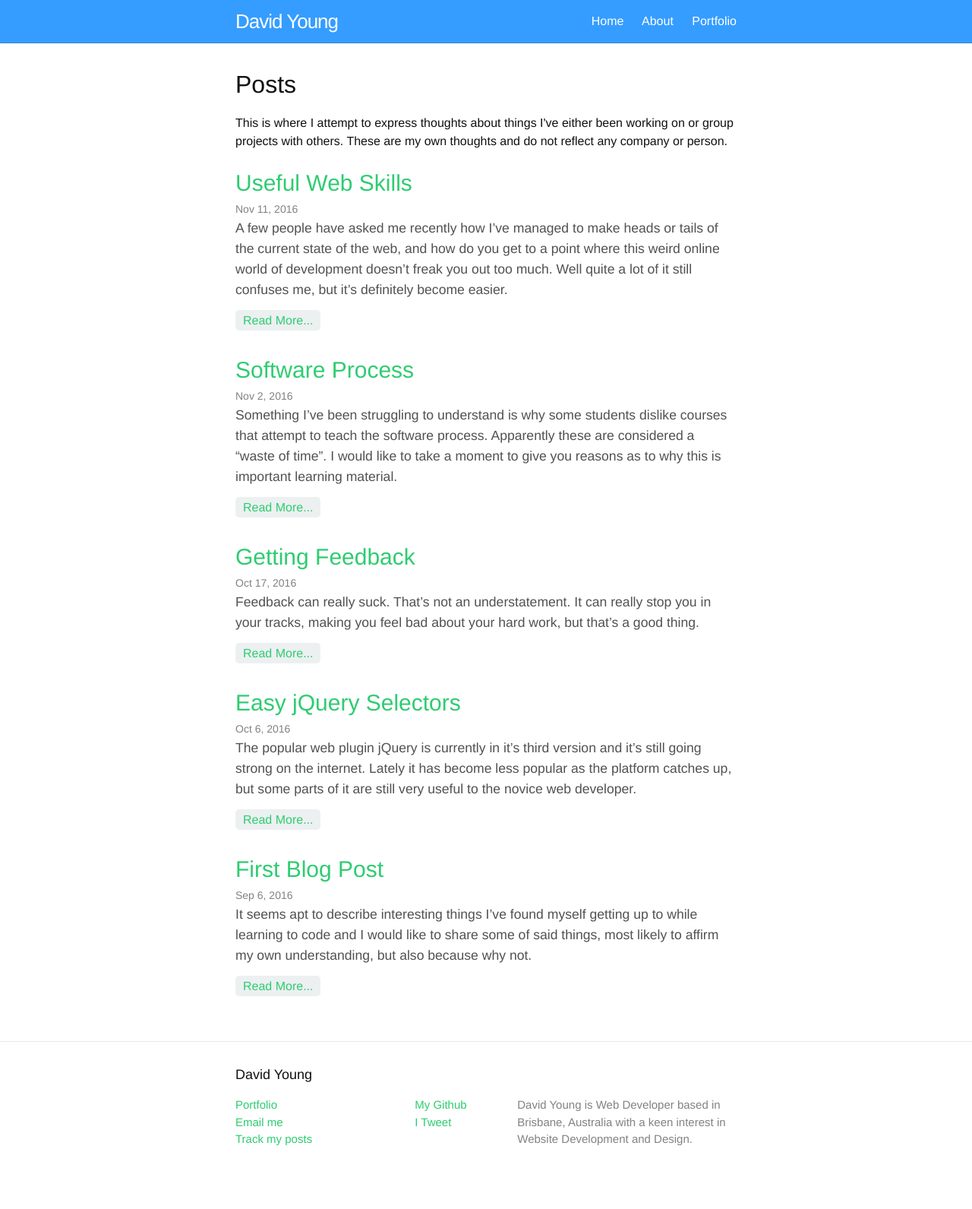
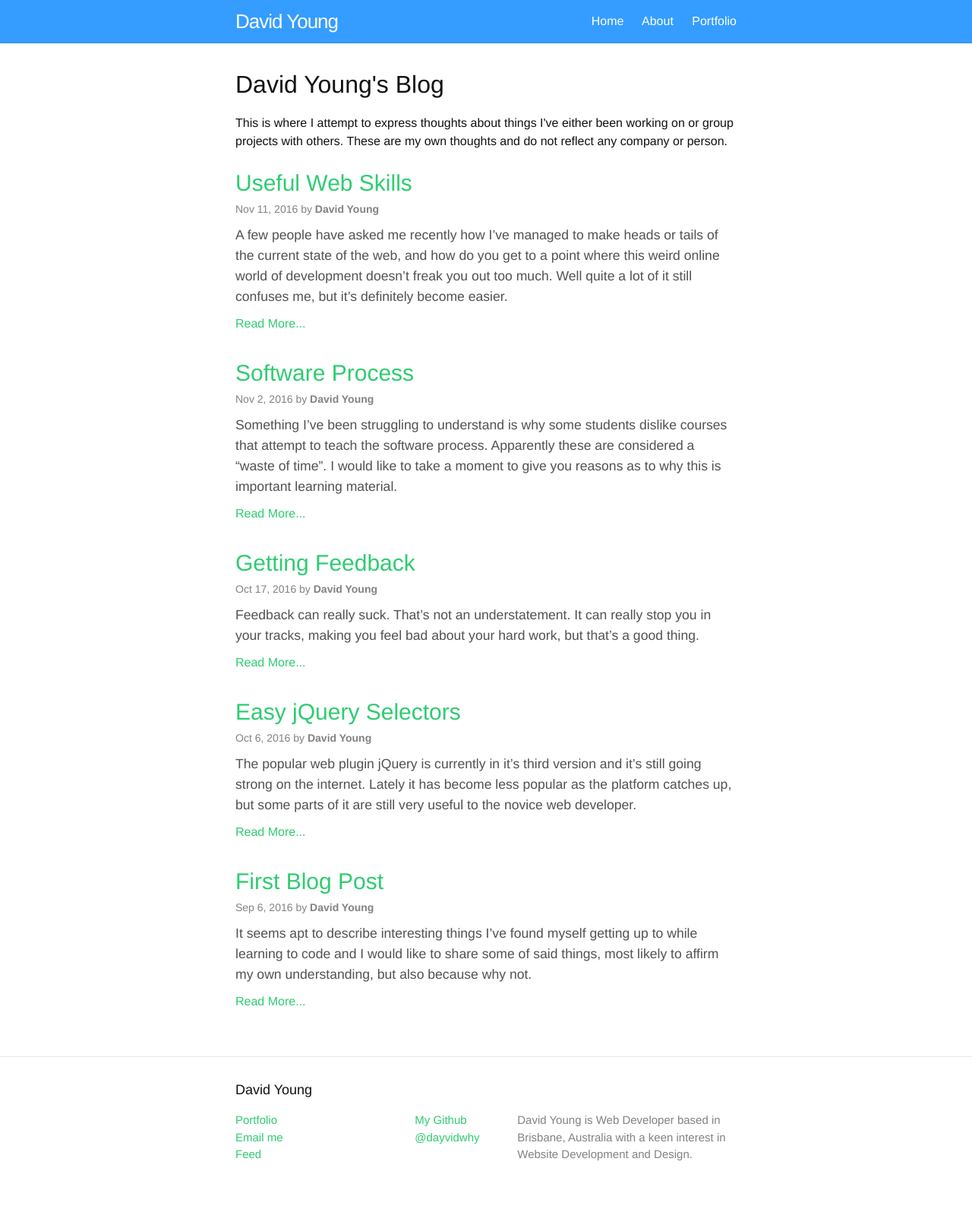
Before and after one commit to dayvidwhy/dayvidwhy.github.io, a Jekyll site: the page built from index.html, in a window 1280 px wide. Shown: the whole page at 76% size. Built offline with Jekyll 4.4.1, drawn with Linux system fonts in a browser that asks for light colours.

Commit message:
Style changes to front page.

```diff
--- a/_includes/footer.html
+++ b/_includes/footer.html
@@ -6,7 +6,7 @@
         <ul class="contact-list">
           <li><a href="https://davidyoung.tech">Portfolio</a></li>
           <li><a href="mailto:me@davidyoung.tech">Email me</a></li>
-          <li><a href="{{ "/feed.xml" | prepend: site.baseurl }}">Track my posts</a></li>
+          <li><a href="{{ "/feed.xml" | prepend: site.baseurl }}">Feed</a></li>
         </ul>
       </div>
       <div class="footer-col footer-col-2">
@@ -15,7 +15,7 @@
             <a href="https://github.com/dayvidwhy"><span class="username">My Github</span></a>
           </li>
           <li>
-            <a href="https://twitter.com/dayvidwhy"><span class="username">I Tweet</span></a>
+            <a href="https://twitter.com/dayvidwhy"><span class="username">@dayvidwhy</span></a>
           </li>
         </ul>
       </div>
--- a/_layouts/post.html
+++ b/_layouts/post.html
@@ -26,19 +26,19 @@
     <div class="wrapper">
       <article class="post" itemscope itemtype="http://schema.org/BlogPosting">
         <h1 class="post-title" itemprop="name headline">{{ page.title }}</h1>
-        <p class="post-meta"><time datetime="{{ page.date | date_to_xmlschema }}" itemprop="datePublished">{{ page.date | date: '%B %d, %Y' }}</time> by <strong itemprop="author">{{ site.title }}</strong></p>
+        <p class="post-meta"><time datetime="{{ page.date | date_to_xmlschema }}" itemprop="datePublished">{{ page.date | date: '%b %-d, %Y' }}</time> by <strong itemprop="author">{{ site.title }}</strong></p>
         <div class="post-content" itemprop="articleBody">
           {{ content }}
         </div>
       </article>
       {% if page.next != null %}
       <article itemscope itemtype="http://schema.org/BlogPosting">
-        <a href="{{ page.next.url }}" itemprop="name headline url">Next: {{ page.next.title }}</a>
+        <strong>Next: </strong><a href="{{ page.next.url }}" itemprop="name headline url">{{ page.next.title }}</a>
       </article>
       {% endif %}
       {% if page.previous != null %}
       <article itemscope itemtype="http://schema.org/BlogPosting">
-        <a href="{{ page.previous.url }}" itemprop="name headline url">Previous: {{ page.previous.title }}</a>
+        <strong>Previous: </strong><a href="{{ page.previous.url }}" itemprop="name headline url">{{ page.previous.title }}</a>
       </article>
       {% endif %}
     </div>
--- a/_sass/_layout.scss
+++ b/_sass/_layout.scss
@@ -192,6 +192,7 @@
             font-size: 1.1em;
             color: $grey;
             line-height: 27px;
+            margin-bottom: 10px;
 
 
             @include media-query($on-palm) {
@@ -212,17 +213,13 @@
 .post-meta {
     font-size: $small-font-size;
     color: $grey-color;
+    display: inline-block;
+    margin-bottom: 10px;
 }
 
 .post-link {
     display: block;
     font-size: 30px;
-}
-
-.read-more {
-    padding: 5px 10px;
-    background-color: #ecf0f1;
-    border-radius: 5px;
 }
 
 /**
--- a/index.html
+++ b/index.html
@@ -3,7 +3,7 @@ layout: home
 ---
 
 <div class="home">
-  <h1>Posts</h1>
+  <h1>David Young's Blog</h1>
   <p>This is where I attempt to express thoughts about things I've either been working on or group projects with others. These are my own thoughts and do not reflect any company or person.</p>
   <ul class="post-list">
     {% for post in site.posts %}
@@ -11,9 +11,9 @@ layout: home
         <h2>
           <a class="post-link" href="{{ post.url | prepend: site.baseurl }}">{{ post.title | escape }}</a>
         </h2>
-        <span class="post-meta">{{ post.date | date: "%b %-d, %Y" }}</span>
+        <span class="post-meta">{{ post.date | date: "%b %-d, %Y" }} by <strong>{{ site.title }}</strong></span>
         {{ post.excerpt }}
-        <a class="read-more" href="{{ post.url | prepend: site.baseurl }}">Read More...</a>
+        <a href="{{ post.url | prepend: site.baseurl }}">Read More...</a>
       </li>
     {% endfor %}
   </ul>
```
